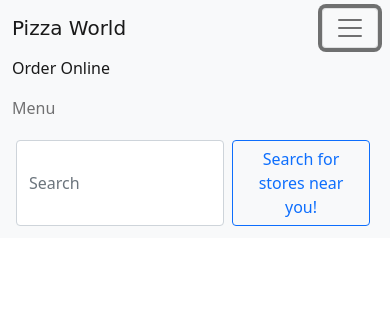
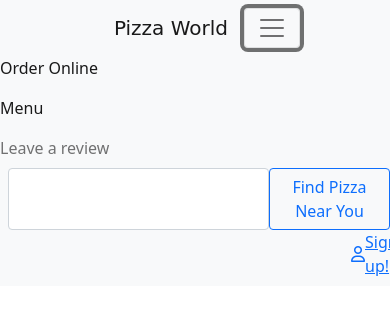
Before and after one commit to Paul-Garcia-TX/codeup-web-exercises, a plain HTML site: page order-pizza.html in a window 390 px wide. Both pictures are taken after a click on the button "Toggle navigation". Shown: the top 310 px of the page. Drawn offline with nearby package versions, Linux system fonts and the light colour scheme; a web font is replaced by a local one.

Commit message:
finally a bootstrap navbar I can live with

```diff
--- a/CSS/order-pizza.css
+++ b/CSS/order-pizza.css
@@ -3,9 +3,32 @@
 .navbar-brand {
     font-family: 'Tourney', cursive;
 }
+#signup {
 
+    display: flex;
+    justify-content: space-evenly;
+    align-items: center;
+
+    margin-left: auto;
+    width: 10%;
+}
+/*#searchbar {*/
+/*    border: solid 25px black;*/
+/*    float: left;*/
+/*}*/
 
 /*pizza*/
+
+.display-4 {
+    border: orange solid 1px;
+    display: flex;
+    flex-grow: initial;
+    justify-content: center;
+    background-color: #E5ECF0;
+    width: 100%;
+
+}
+
 .jumbotron {
     background-image: url("../img/pizza.png");
     border: solid blue 1px;
@@ -16,12 +39,3 @@
     margin: auto;
 
 }
-.display-4 {
-    border: orange solid 1px;
-    display: flex;
-    flex-grow: initial;
-    justify-content: center;
-    background-color: #E5ECF0;
-    width: 100%;
-
-}4
--- a/order-pizza.html
+++ b/order-pizza.html
@@ -13,31 +13,32 @@
     <script src="https://kit.fontawesome.com/3d0b015fdb.js" crossorigin="anonymous"></script>
 
 </head>
-<body>
+<body style="height: 2000px;">
 <!--    Navigation bar-->
-<nav class="navbar navbar-expand-lg navbar-light bg-light">
-    <div class="container-fluid">
-        <a class="navbar-brand" href="#">Pizza World</a>
-        <button class="navbar-toggler" type="button" data-bs-toggle="collapse" data-bs-target="#navbarTogglerDemo02" aria-controls="navbarTogglerDemo02" aria-expanded="false" aria-label="Toggle navigation">
+    <nav class="navbar fixed-top navbar-expand-md navbar-light bg-light  d-flex justify-content-center align-items-center">
+        <a href="#" class="navbar-brand ms-4 mb-0 ">Pizza World</a>
+        <button type="button" data-bs-toggle="collapse"
+                data-bs-target="#navbarNav"
+                class="navbar-toggler"
+                aria-controls="navbarNav"
+                aria-expanded="false"
+                aria-label="Toggle navigation">
             <span class="navbar-toggler-icon"></span>
         </button>
-        <div class="collapse navbar-collapse" id="navbarTogglerDemo02">
-            <ul class="navbar-nav me-auto mb-2 mb-lg-0">
-                <li class="nav-item">
-                    <a class="nav-link active" aria-current="page" href="#">Order Online</a>
-                </li>
-                <li class="nav-item">
-                    <a class="nav-link" href="#">Menu</a>
-                </li>
-
+        <div class="collapse navbar-collapse" id="navbarNav">
+            <ul class="navbar-nav">
+                <li class="nav-item active"><a href="#" class="nav-link active">Order Online</a></li>
+                <li class="nav-item active"><a href="#" class="nav-link active">Menu</a></li>
+                <li class="nav-item disabled"><a href="#" class="nav-link">Leave a review</a></li>
             </ul>
-            <form class="d-flex me-1 p-1">
-                <input class="form-control me-2" type="search" placeholder="Search" aria-label="Zip Code">
-                <button class="btn btn-outline-primary" type="submit">Search for stores near you!</button>
+            <form class="d-flex">
+                <input type="text" class="form-control ms-2">
+                <button type="submit" class="btn btn-outline-primary">Find Pizza Near You</button>
             </form>
+            <a href="#" id="signup"><i class="fa-regular fa-user"></i>Sign up!</a>
         </div>
-    </div>
-</nav>
+    </nav>
+<!--jumbotron-->
 
 
 <!--         Boot strap plugins-->
```
